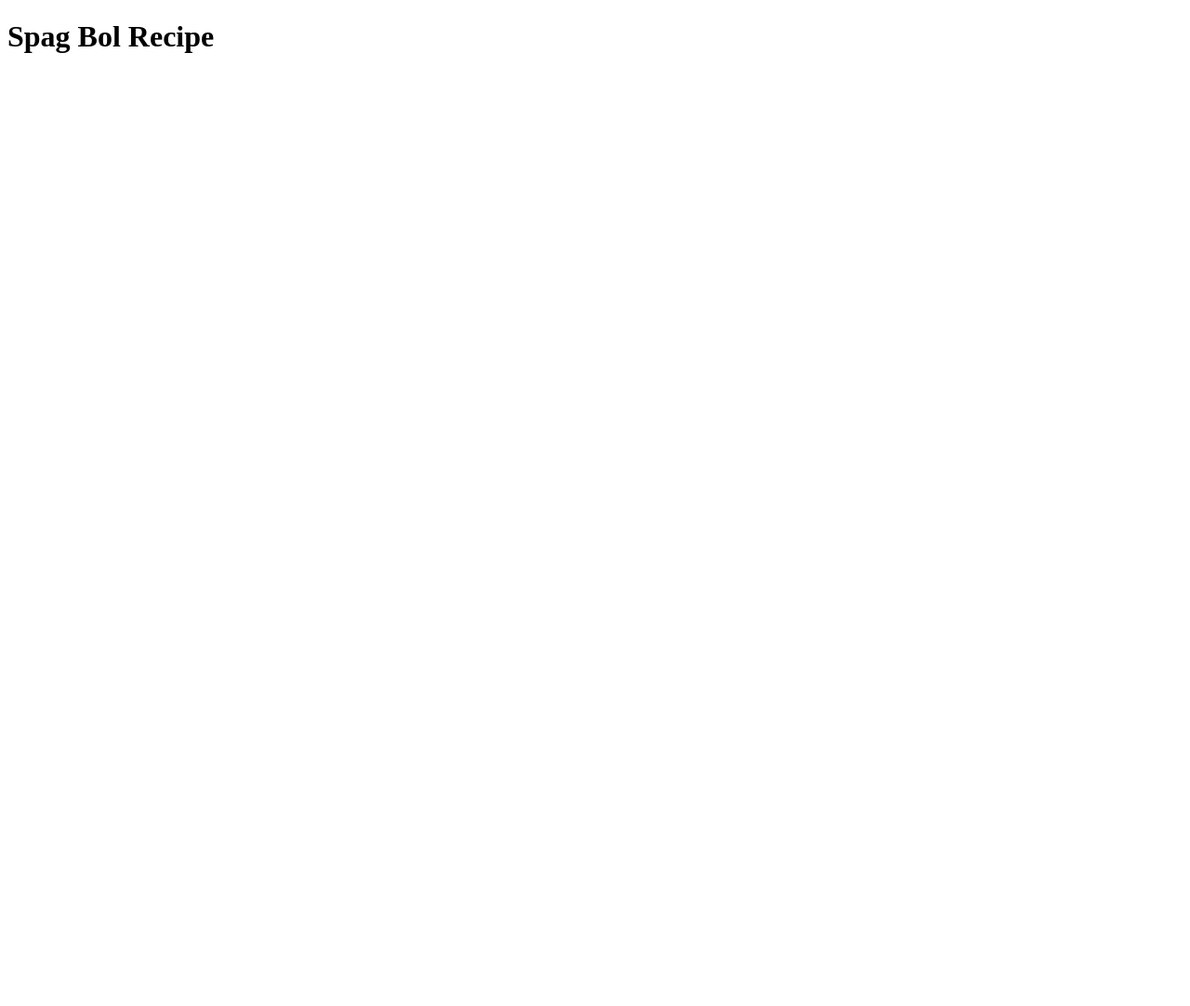
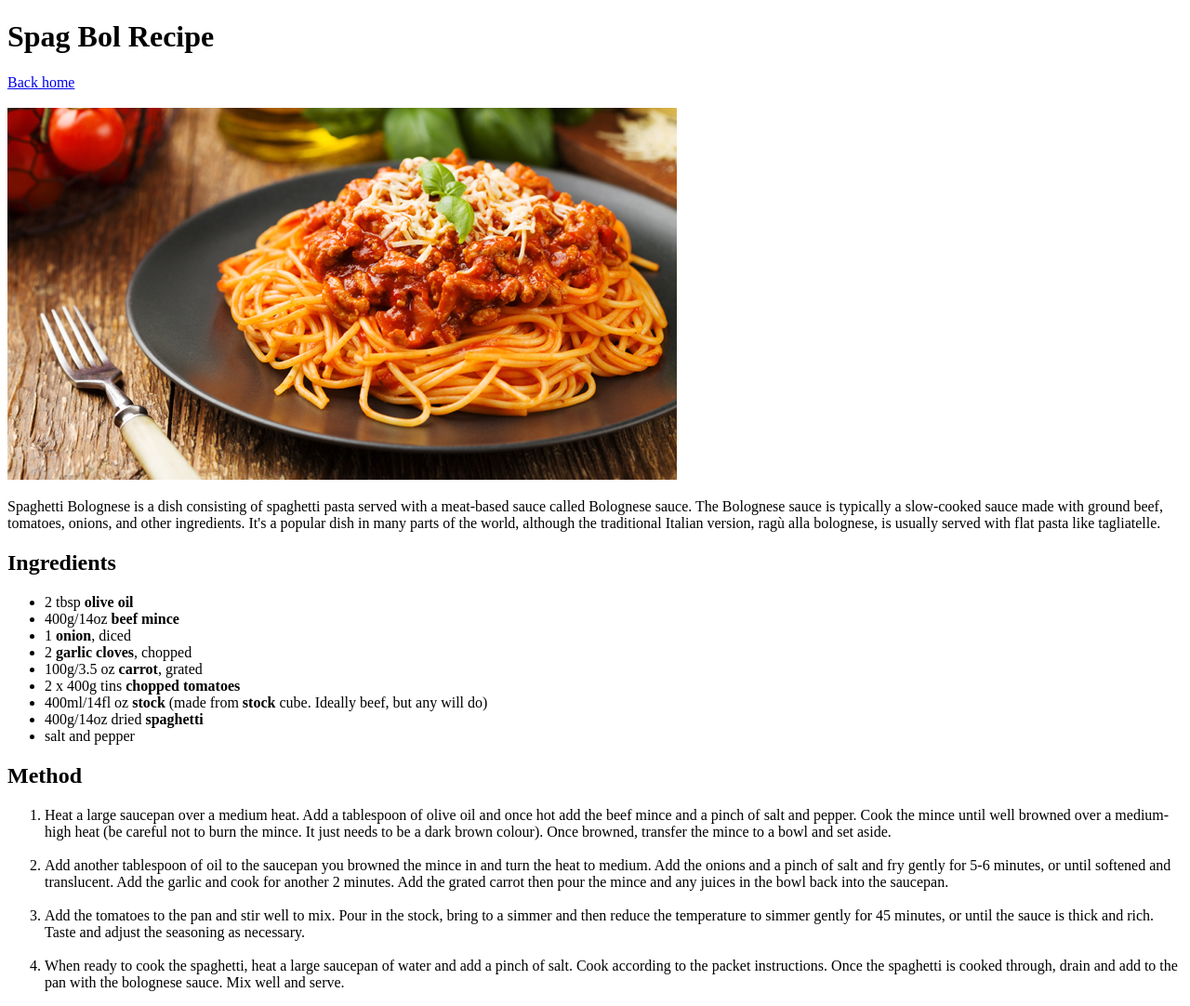
Before and after one commit to A-J-L/odin-recipes, a plain HTML site: page recipes/SpagBol.html in a window 1280 px wide. Shown: the whole page at 93% size. Before the commit the page ends 800 px from the top, so only its background shows below. Drawn offline with Linux system fonts and the light colour scheme.

Commit message:
Added content to page
Added basic content to the page which displays the recipe details.

```diff
--- a/recipes/SpagBol.html
+++ b/recipes/SpagBol.html
@@ -6,8 +6,36 @@
 </head>
 <body>
     <h1>Spag Bol Recipe</h1>
+    <a href="../index.html">Back home</a>
+    <br>
+    <br>
+    <img src="../images/spag-bol.jpg" alt="Spag Bol dish"
+    <br>
+    <p>Spaghetti Bolognese is a dish consisting of spaghetti pasta served with a meat-based sauce called Bolognese sauce. The Bolognese sauce is typically a slow-cooked sauce made with ground beef, tomatoes, onions, and other ingredients. It's a popular dish in many parts of the world, although the traditional Italian version, ragù alla bolognese, is usually served with flat pasta like tagliatelle.
+</p>
+    <h2>Ingredients</h2>
+    <ul>
+        <li>2 tbsp <b>olive oil</b></li>
+        <li>400g/14oz <b>beef mince</b></li>
+        <li>1 <b>onion</b>, diced</li>
+        <li>2 <b>garlic cloves</b>, chopped</li>
+        <li>100g/3.5 oz <b>carrot</b>, grated</li>
+        <li>2 x 400g tins <b>chopped tomatoes</b></li>
+        <li>400ml/14fl oz <b>stock</b> (made from <b>stock</b> cube. Ideally beef, but any will do)</li>
+        <li>400g/14oz dried <b>spaghetti</b></li>
+        <li>salt and pepper</li>
+    </ul>
 
-
+    <h2>Method</h2>
+    <ol>
+        <li>Heat a large saucepan over a medium heat. Add a tablespoon of olive oil and once hot add the beef mince and a pinch of salt and pepper. Cook the mince until well browned over a medium-high heat (be careful not to burn the mince. It just needs to be a dark brown colour). Once browned, transfer the mince to a bowl and set aside.</li>
+        <br>
+        <li>Add another tablespoon of oil to the saucepan you browned the mince in and turn the heat to medium. Add the onions and a pinch of salt and fry gently for 5-6 minutes, or until softened and translucent. Add the garlic and cook for another 2 minutes. Add the grated carrot then pour the mince and any juices in the bowl back into the saucepan.</li>
+        <br>
+        <li>Add the tomatoes to the pan and stir well to mix. Pour in the stock, bring to a simmer and then reduce the temperature to simmer gently for 45 minutes, or until the sauce is thick and rich. Taste and adjust the seasoning as necessary.</li>
+        <br>
+        <li>When ready to cook the spaghetti, heat a large saucepan of water and add a pinch of salt. Cook according to the packet instructions. Once the spaghetti is cooked through, drain and add to the pan with the bolognese sauce. Mix well and serve.</li>
+    </ol>
 
 </body>
 </html>
```
Lines whose indentation alone changed are shown as unchanged.
